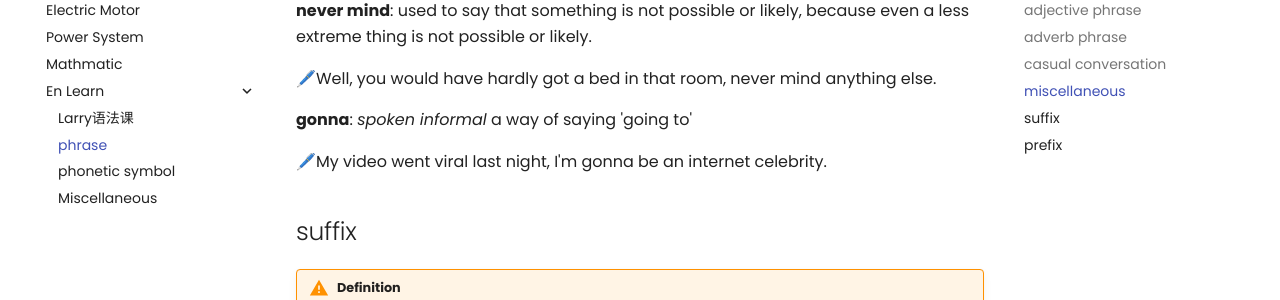
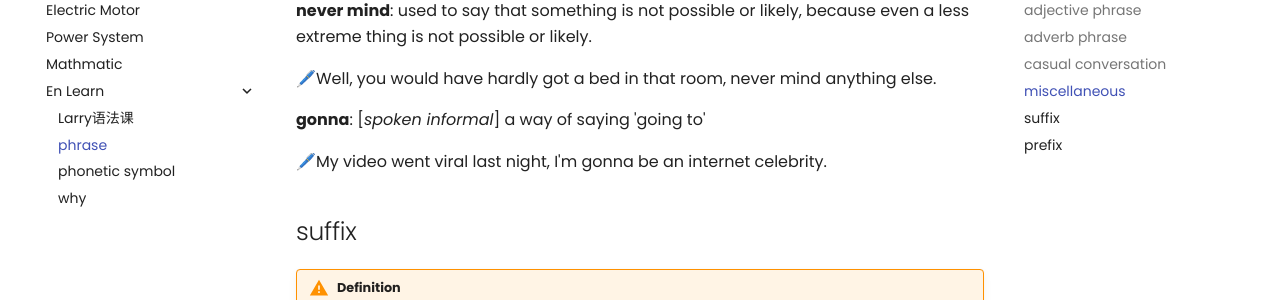
Before and after one commit to Pengyu-Jin/Pengyu-Jin.github.io, an MkDocs documentation site: the page built from docs/major/EN-learn/phrase.md, in a window 1280 px wide and 900 px high, scrolled down 2088 px. Shown: the part 152-452 px from the top of the window. Built offline with MkDocs 1.6.1 and Material for MkDocs 9.7.7, drawn with Linux system fonts in a browser that asks for light colours; comment, search, counter and statistics services are not loaded.

Commit message:
mkdocs yml modify

```diff
--- a/docs/major/EN-learn/phrase.md
+++ b/docs/major/EN-learn/phrase.md
@@ -66,7 +66,7 @@ Would you like an aisle or window seat? 你想要靠走道的位置还是靠窗
 
 🖊️Well, you would have hardly got a bed in that room, never mind anything else.
 
-**gonna**: _spoken informal_ a way of saying 'going to'
+**gonna**: [_spoken informal_] a way of saying 'going to'
 
 🖊️My video went viral last night, I'm gonna be an internet celebrity.
 
--- a/mkdocs.yml
+++ b/mkdocs.yml
@@ -19,7 +19,7 @@ nav:
           - Larry语法课: major/EN-learn/Larry.md
           - phrase: major/EN-learn/phrase.md
           - phonetic symbol: major/EN-learn/phonetic symbol.md
-          - Miscellaneous: major/EN-learn/Miscellaneous.md
+          - why: major/EN-learn/why.md
 
   - Interest:
       - interest/index.md
```
Also changed, not shown: docs/major/EN-learn/why.md (renamed from docs/major/EN-learn/Miscellaneous.md).
